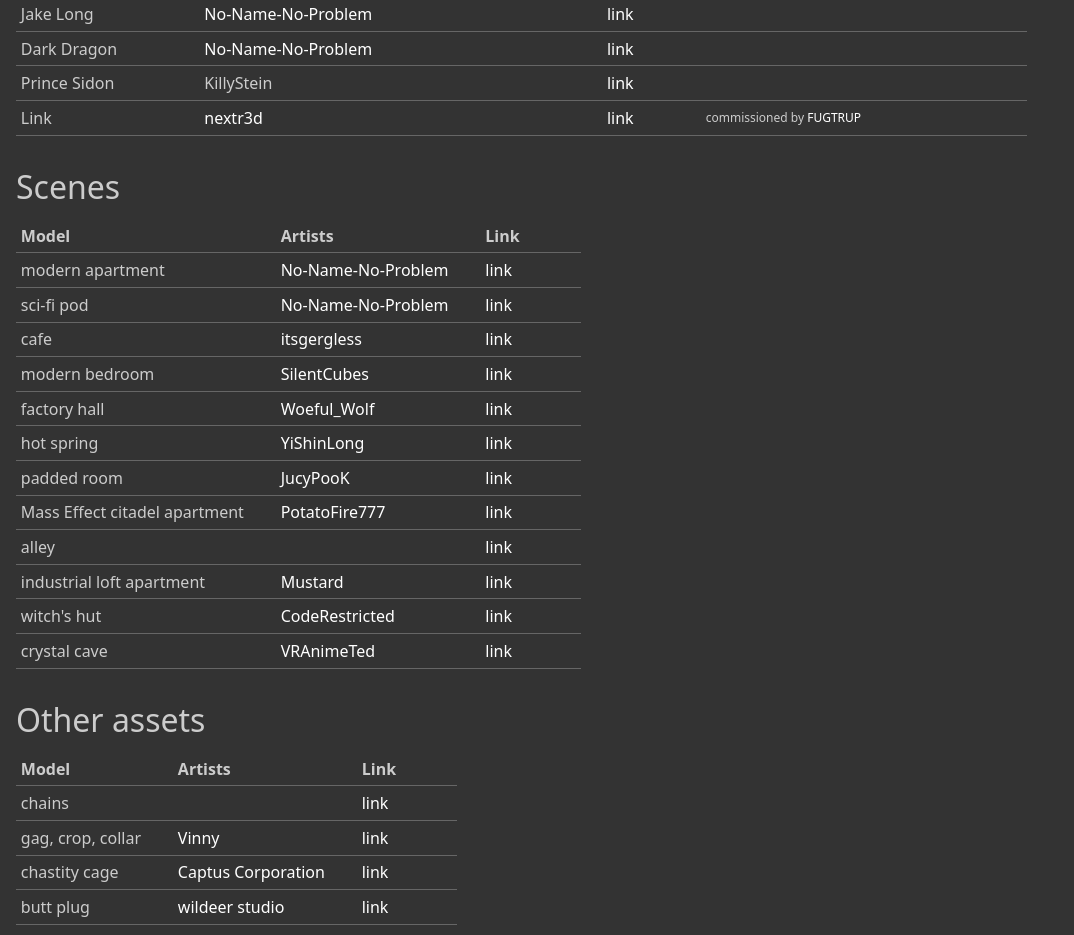
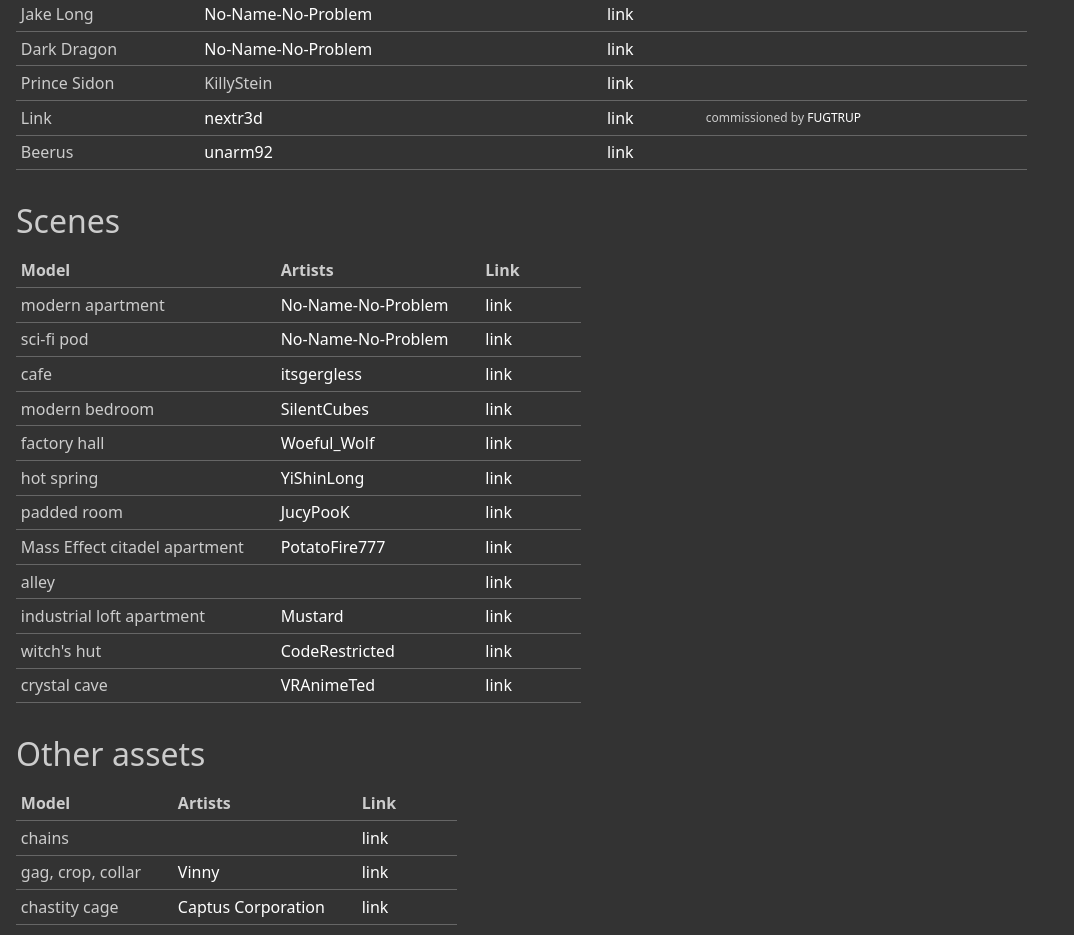
Before and after one commit to stormrider-models/stormrider-models.github.io, a plain HTML site: page index.html in a window 1280 px wide. Shown: the part 911-1846 px from the top of the page, without its empty margins (0-1074 px from the left). Drawn offline with nearby package versions, Linux system fonts and the light colour scheme.

Commit message:
Update index.html
add Beerus

```diff
--- a/index.html
+++ b/index.html
@@ -216,6 +216,13 @@
 			<td><a href="https://smutba.se/project/31865/">link</a></td>
 			<td class="comment">commissioned by <a href="https://twitter.com/fugtrup">FUGTRUP</a></td>
 		</tr>
+		<tr>
+			<td>Beerus</td>
+			<td><a href="https://www.deviantart.com/unarm92">unarm92</a></td>
+			<td>&nbsp;</td>
+			<td><a href="https://www.deviantart.com/unarm92/art/DBXV2-Nude-Beerus-for-XNALara-Studio-916019817">link</a></td>
+			<td class="comment"></td>
+		</tr>
 	</table>
 	<h2>Scenes</h2>
 	<table>
```
